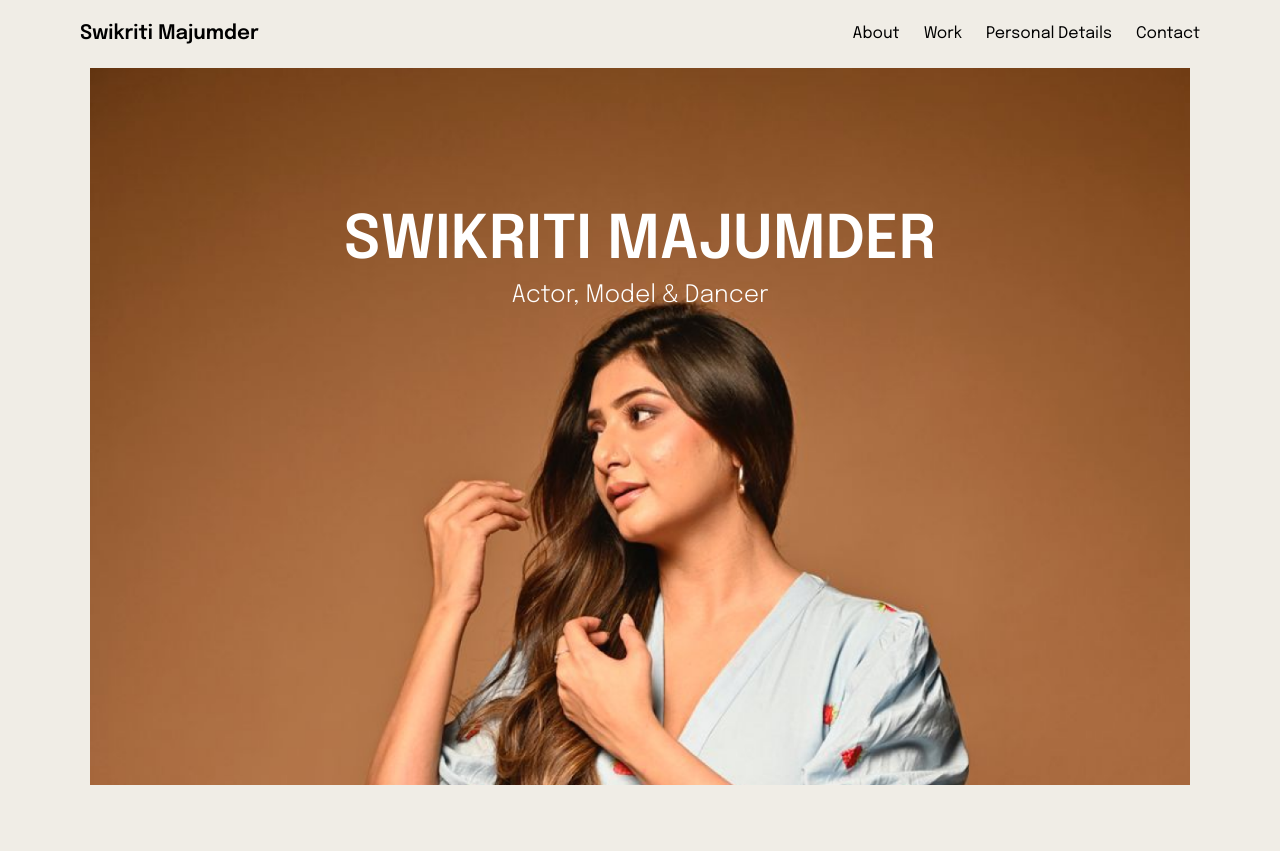
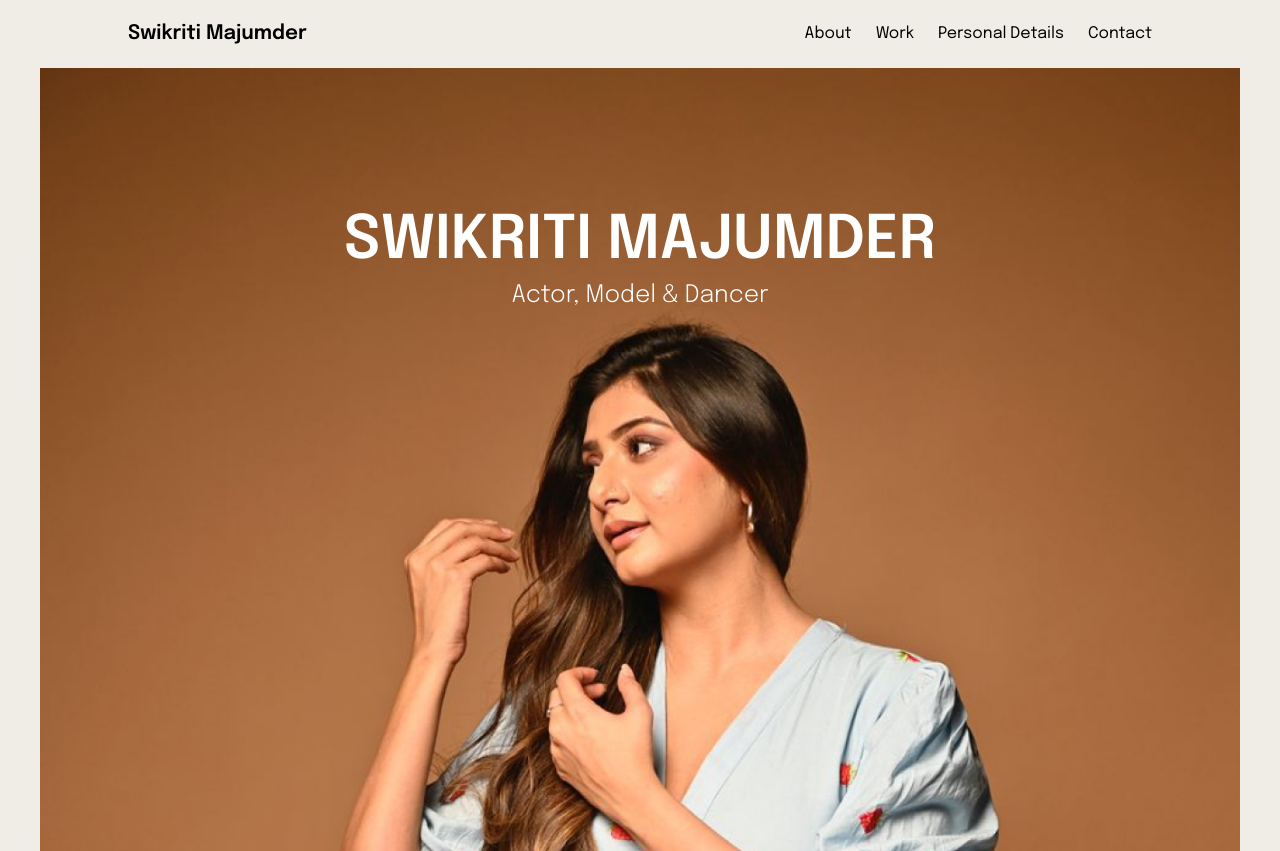
Before and after one commit to subham0269/swikriti-portfolio, a React (Vite) app: page / in a window 1280 px wide. Before the commit the page ends 800 px from the top, so only its background shows below. Built offline with nearby package versions, Linux system fonts and the light colour scheme.

Commit message:
Add changes #2 to navbar and hero image width

```diff
--- a/src/Components/Home.jsx
+++ b/src/Components/Home.jsx
@@ -26,7 +26,7 @@ const Home = () => {
                     src={heroImg}
                     alt="swikriti-portrait"
                     loading="lazy"
-                    className="mx-auto w-11/12 h-auto"
+                    className="mx-auto w-full max-w-[1380px] h-auto"
                 />
             </Suspense>
         </div>
--- a/src/Components/Navbar.jsx
+++ b/src/Components/Navbar.jsx
@@ -10,7 +10,7 @@ const Navbar = () => {
 
     return (
         <div
-            className={`flex justify-between items-center lg:px-20 py-5 bg-[#F0EDE6] transition-all duration-700 ease-out transform ${
+            className={`flex justify-between items-center lg:px-32 py-5 bg-[#F0EDE6] transition-all duration-700 ease-out transform ${
                 isVisible ? 'opacity-100 translate-y-0' : 'opacity-0 -translate-y-10'
             }`}
         >
```
